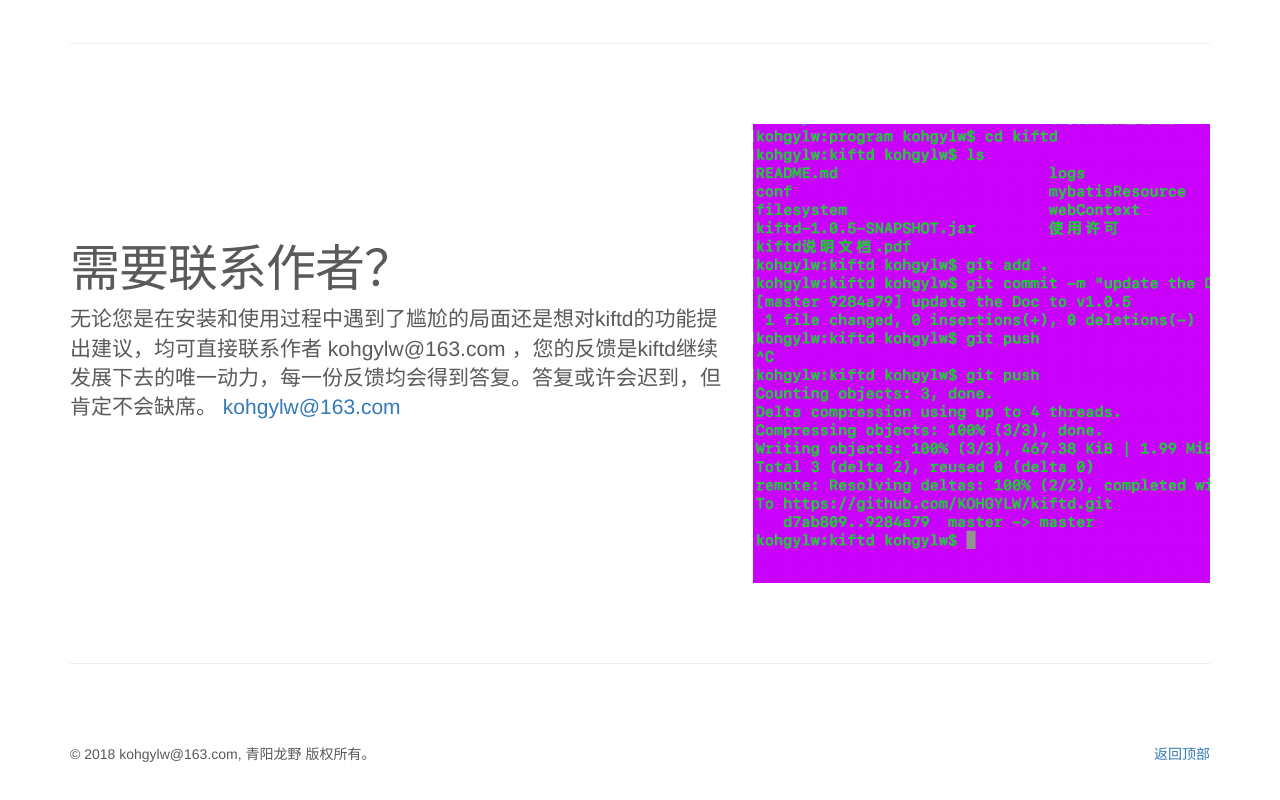
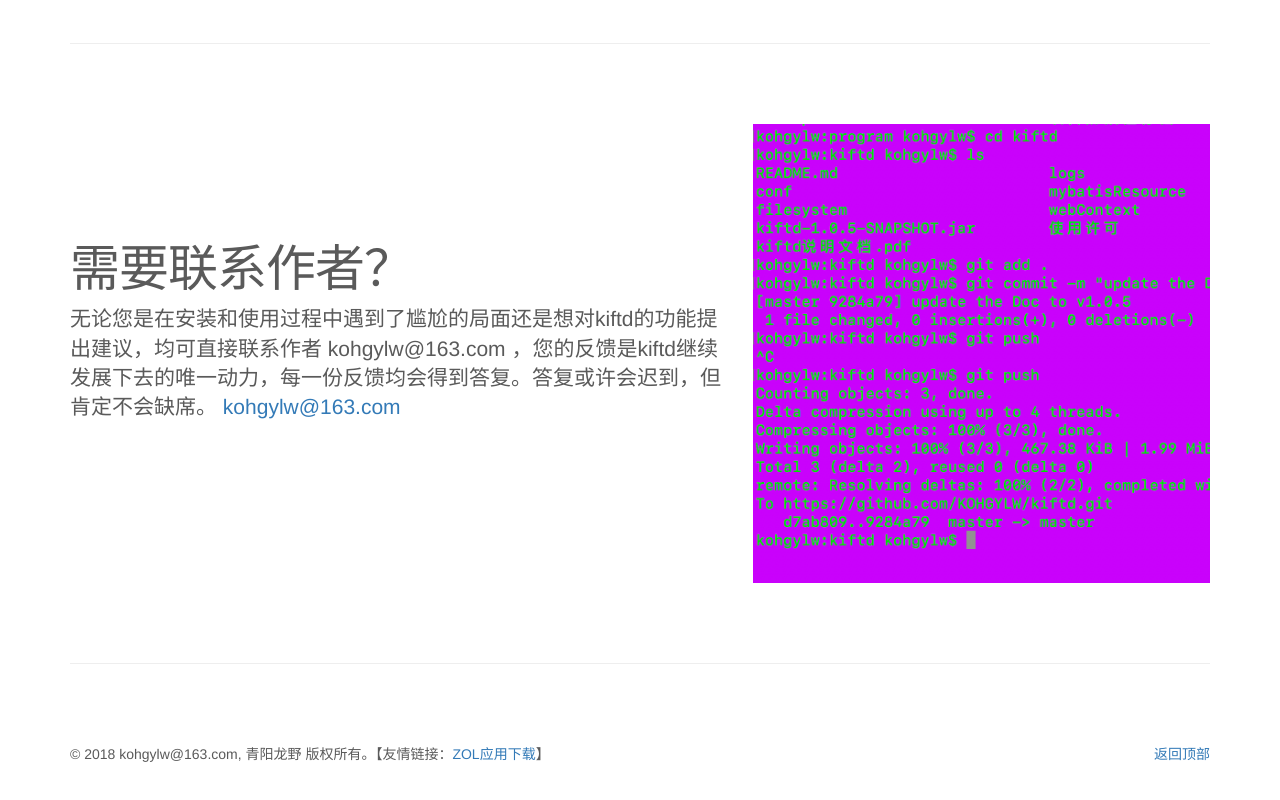
Before and after one commit to KOHGYLW/KOHGYLW.github.io, a plain HTML site: page index.html in a window 1280 px wide. Shown: the part 2161-2961 px from the top of the page. Drawn offline with Linux system fonts and the light colour scheme.

Commit message:
add friend URL to the homepage

```diff
--- a/index.html
+++ b/index.html
@@ -241,7 +241,6 @@
 			</div>
 
 			<hr class="featurette-divider">
-
 			<!-- /END THE FEATURETTES -->
 
 			<!-- FOOTER -->
@@ -249,7 +248,7 @@
 				<p class="pull-right">
 					<a href="#">返回顶部</a>
 				</p>
-				<p>&copy; 2018 kohgylw@163.com, 青阳龙野 版权所有。
+				<p>&copy; 2018 kohgylw@163.com, 青阳龙野 版权所有。【友情链接：<a href='http://xiazai.zol.com.cn/'>ZOL应用下载</a>】
 				</p>
 
 		</div>
```
